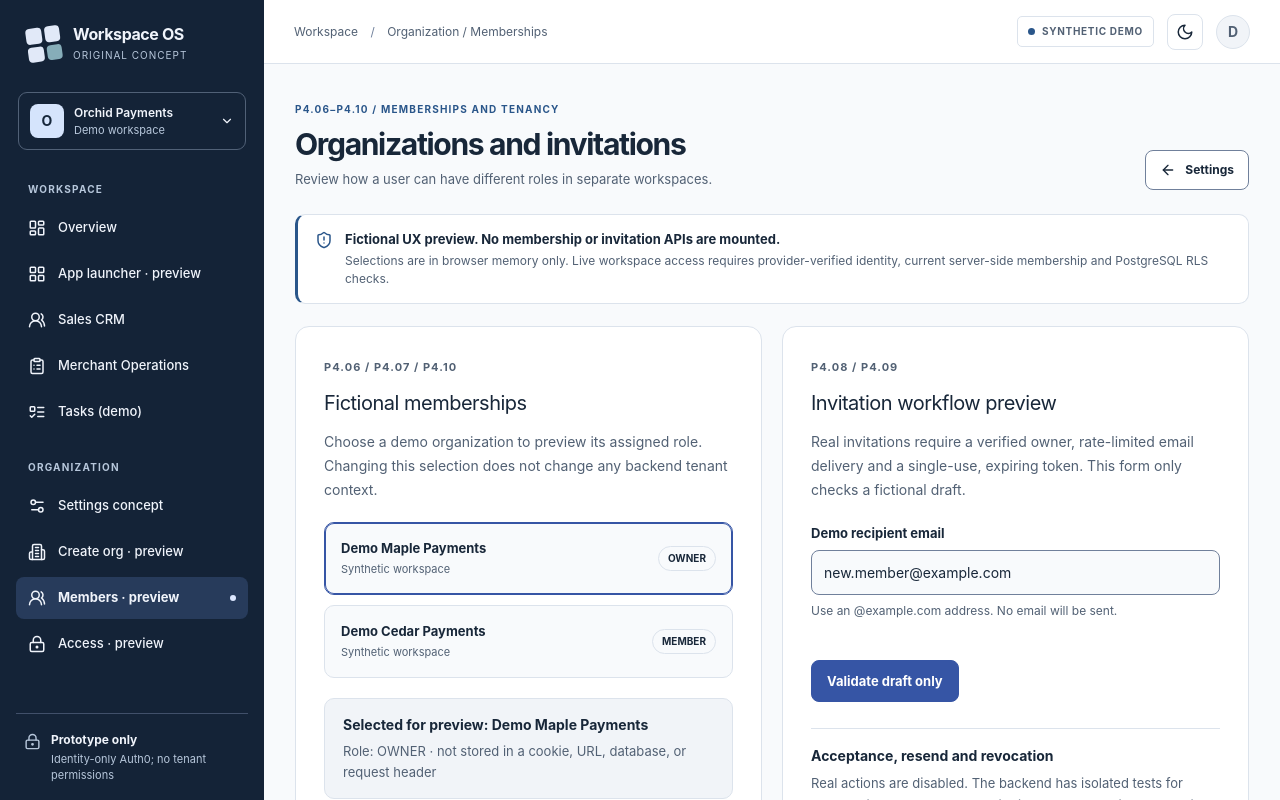
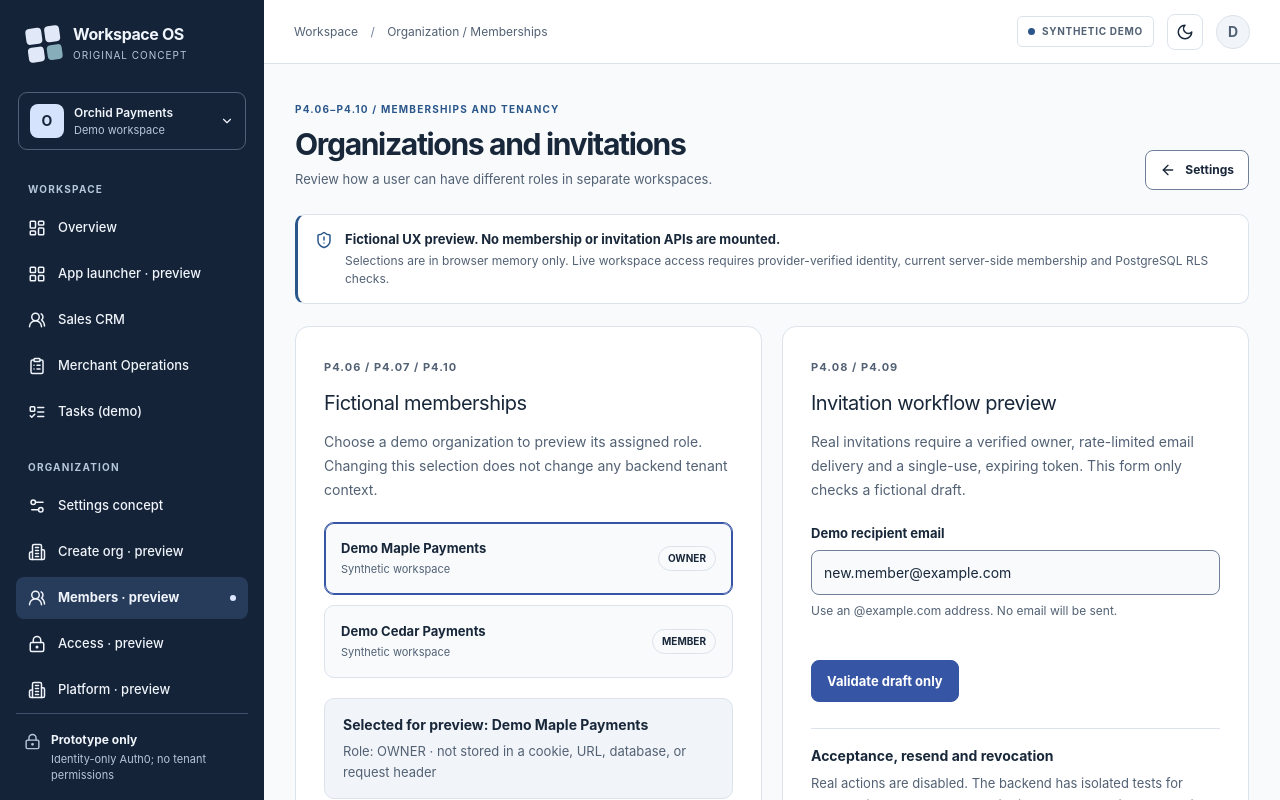
Before and after one commit to owaisprog/Zoho-Clone, a Next.js app in the folder frontend/: page /app/organization/memberships in a window 1280 px wide. Shown: the top 800 px of the page. Built offline with nearby package versions, Linux system fonts and the light colour scheme.

Commit message:
feat(P4.16-20): connect new platform and launcher previews with safe navigation

```diff
--- a/frontend/src/components/workspace-shell.tsx
+++ b/frontend/src/components/workspace-shell.tsx
@@ -33,6 +33,7 @@ const administration = [
   { label: "Create org · preview", href: "/app/organization/new", icon: Building2 },
   { label: "Members · preview", href: "/app/organization/memberships", icon: UsersRound },
   { label: "Access · preview", href: "/app/organization/access", icon: LockKeyhole },
+  { label: "Platform · preview", href: "/app/organization/platform", icon: Building2 },
 ] as const;
 
 function NavGroup({
```
